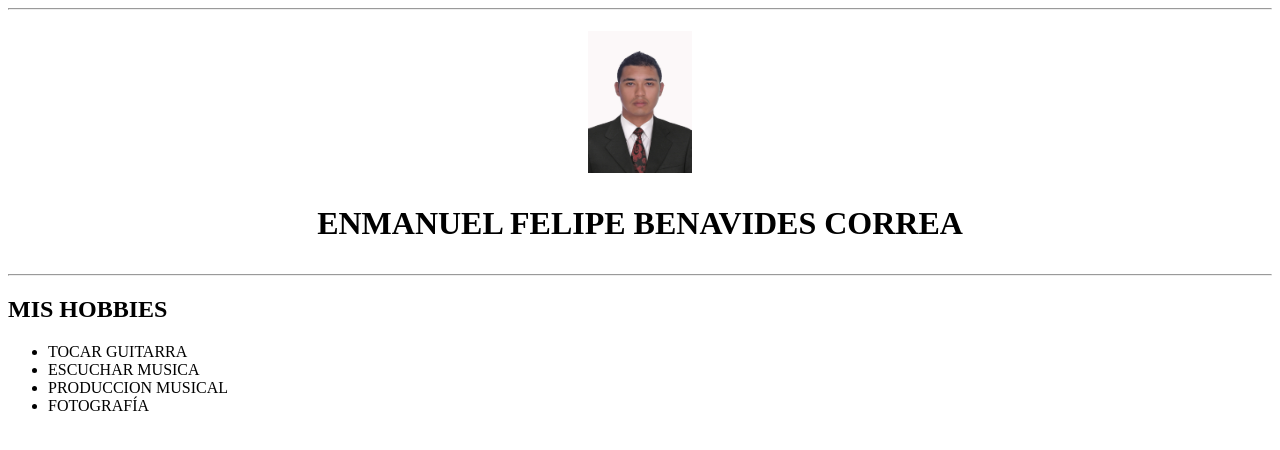
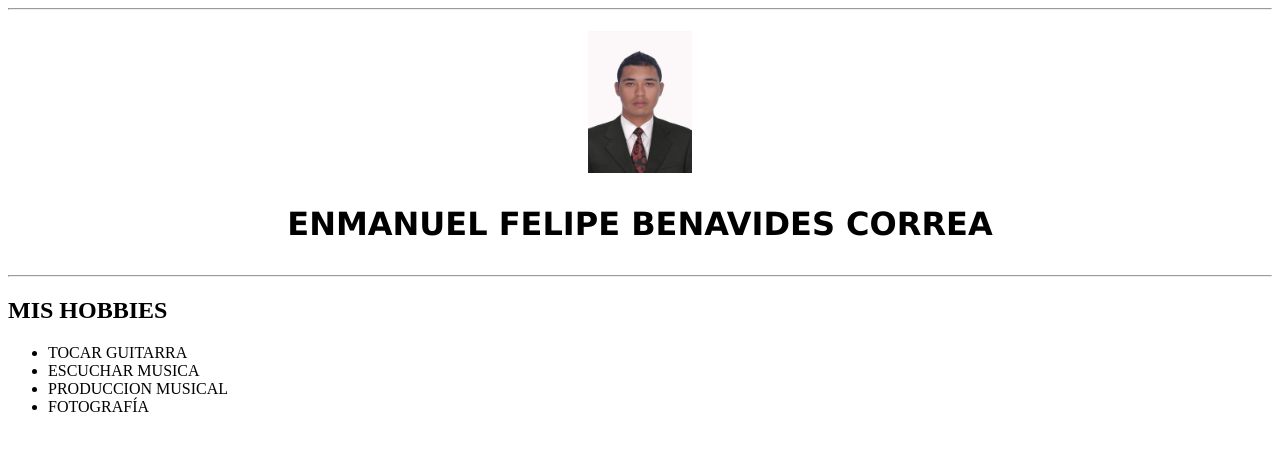
Before and after one commit to felipebc2502/Prueba-de-conocimiento, a plain HTML site: page index.html in a window 1280 px wide. Drawn offline with Linux system fonts and the light colour scheme.

Commit message:
Update index.html

```diff
--- a/index.html
+++ b/index.html
@@ -5,9 +5,9 @@
   <body>
     <center>
     <hr>
-      <h1>
+      <h1 style="font-family:verdana">
       <img src="09.jpg" width="104" height="142">
-      <p>ENMANUEL FELIPE BENAVIDES CORREA</p>
+      <p> ENMANUEL FELIPE BENAVIDES CORREA</p>
 
       </h1>
          </center>
```
